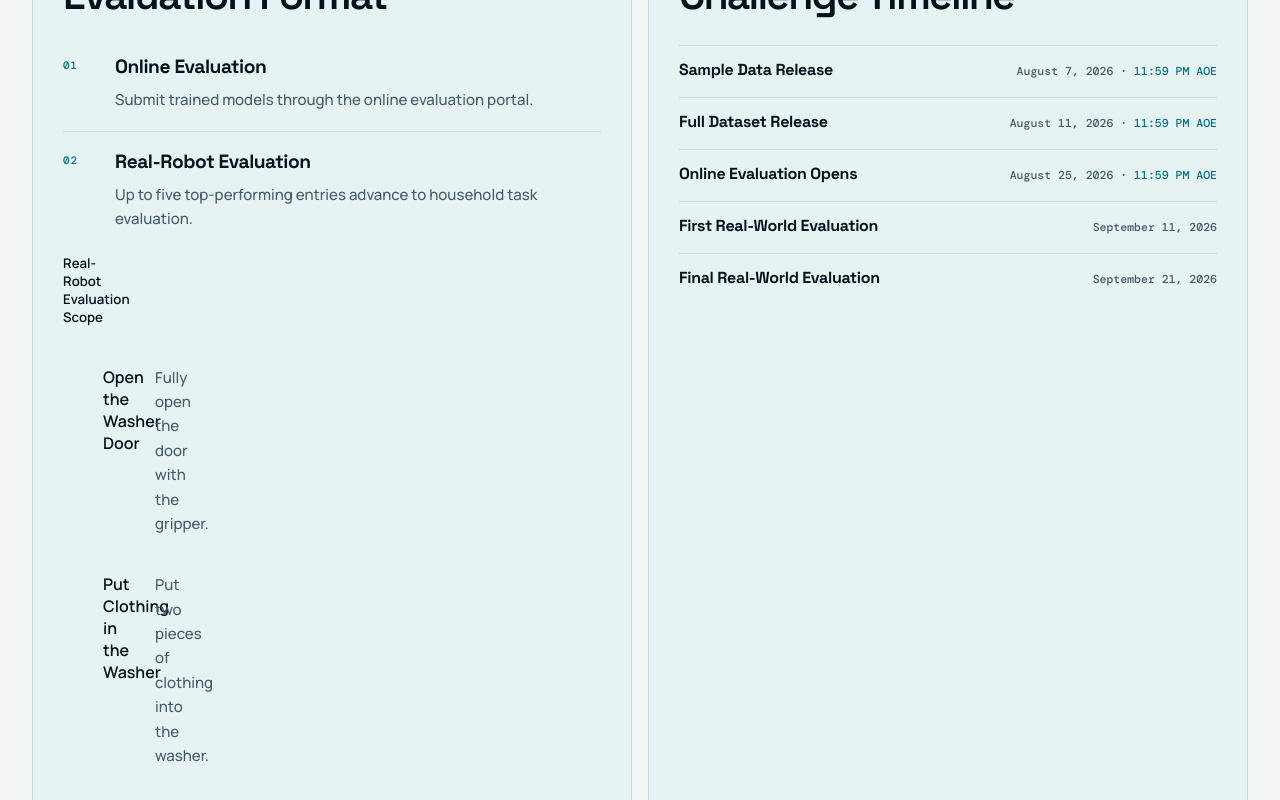
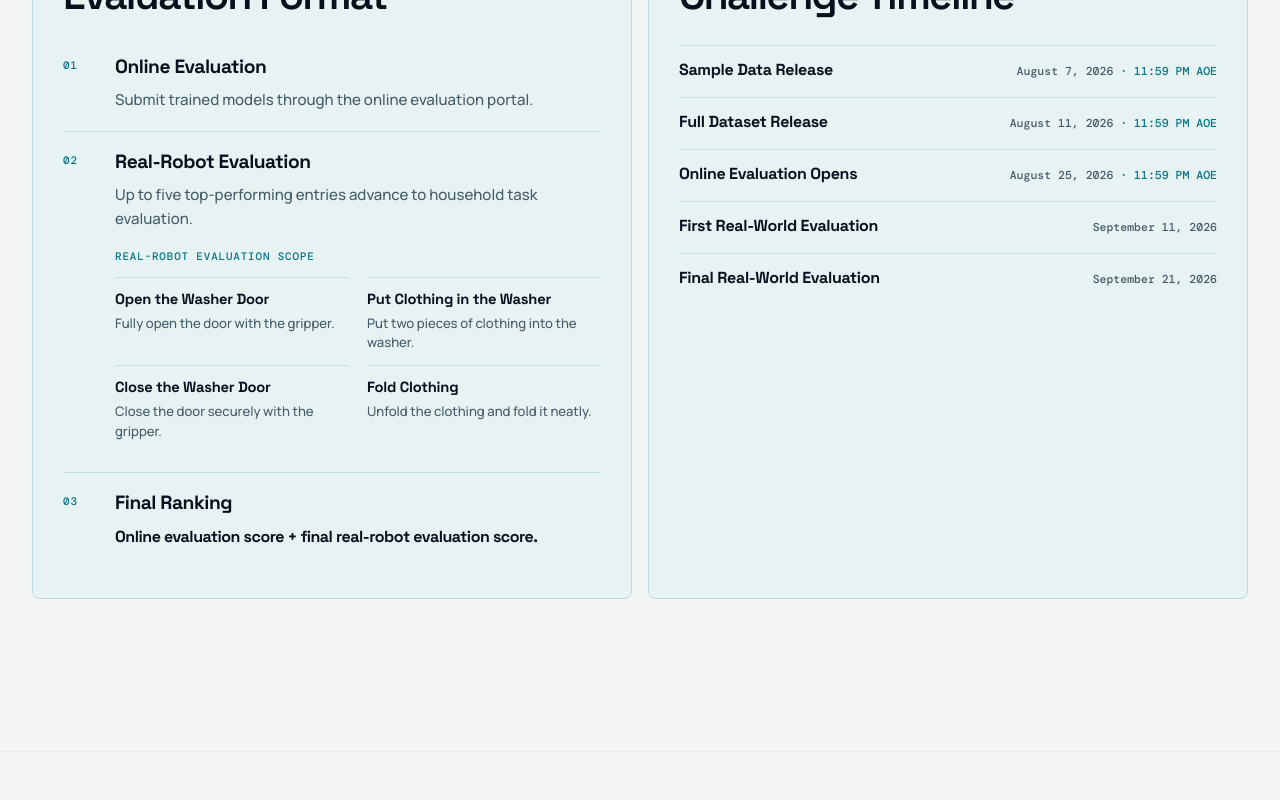
Before and after one commit to bimanual-robot-learning/bimanual-robot-learning.github.io, a React (Vite) app: page / in a window 1280 px wide. Shown: the part 8400-9200 px from the top of the page. Built offline with nearby package versions, Linux system fonts and the light colour scheme.

Commit message:
style: simplify challenge evaluation scope

```diff
--- a/src/App.css
+++ b/src/App.css
@@ -1356,7 +1356,6 @@
 }
 
 .challenge-evaluation > .eyebrow,
-.challenge-tasks > .eyebrow,
 .challenge-timeline > .eyebrow {
   color: var(--cyan-deep);
 }
@@ -1641,7 +1640,6 @@
 }
 
 .challenge-evaluation > h3,
-.challenge-tasks > h3,
 .challenge-timeline > h3 {
   max-width: 760px;
   margin: 0 0 28px;
@@ -1667,32 +1665,26 @@
   list-style: none;
 }
 
-.challenge-flow li {
+.challenge-flow > li {
   display: grid;
   min-width: 0;
   padding: 18px 0;
   align-items: start;
+  color: var(--slate-readable);
   background: transparent;
   border: 0;
   border-radius: 0;
+  font-size: 0.94rem;
+  font-weight: 500;
   grid-template-columns: 40px minmax(0, 1fr);
   column-gap: 12px;
 }
 
-.challenge-task-grid article {
-  min-width: 0;
-  padding: 24px;
-  background: rgba(82, 216, 230, 0.06);
-  border: 1px solid rgba(27, 132, 153, 0.17);
-  border-radius: 6px;
-}
-
-.challenge-flow li + li {
+.challenge-flow > li + li {
   border-top: 1px solid rgba(27, 132, 153, 0.18);
 }
 
-.challenge-flow li > span,
-.challenge-task-grid article > span,
+.challenge-flow > li > span,
 .challenge-timeline li > span {
   display: block;
   margin-bottom: 23px;
@@ -1703,14 +1695,13 @@
   letter-spacing: 0.1em;
 }
 
-.challenge-flow li > span {
+.challenge-flow > li > span {
   margin-bottom: 0;
   padding-top: 3px;
   grid-row: 1 / span 2;
 }
 
-.challenge-flow h4,
-.challenge-task-grid h4 {
+.challenge-flow > li > h4 {
   margin: 0 0 10px;
   color: var(--ink-950);
   font-family: var(--font-display);
@@ -1718,67 +1709,72 @@
   font-weight: 650;
   letter-spacing: -0.025em;
   line-height: 1.2;
-}
-
-.challenge-flow p,
-.challenge-task-grid p {
+  grid-column: 2;
+}
+
+.challenge-flow > li > p {
+  margin: 0;
+  line-height: 1.62;
+  grid-column: 2;
+}
+
+.challenge-evaluation-scope {
+  margin-top: 18px;
+  grid-column: 2;
+}
+
+.challenge-evaluation-scope h5 {
+  margin: 0;
+  color: var(--cyan-deep);
+  font-family: var(--font-mono);
+  font-size: .68rem;
+  font-weight: 650;
+  letter-spacing: .08em;
+  line-height: 1.4;
+  text-transform: uppercase;
+}
+
+.challenge-evaluation-scope ul {
+  display: grid;
+  padding: 0;
+  margin: 12px 0 0;
+  grid-template-columns: repeat(2, minmax(0, 1fr));
+  gap: 0 18px;
+  list-style: none;
+}
+
+.challenge-evaluation-scope li {
+  min-width: 0;
+  padding: 12px 0;
+  border-top: 1px solid rgba(27, 132, 153, .18);
+}
+
+.challenge-evaluation-scope strong {
+  display: block;
+  margin-bottom: 5px;
+  color: var(--ink-950);
+  font-family: var(--font-display);
+  font-size: .92rem;
+  font-weight: 650;
+  letter-spacing: -.015em;
+  line-height: 1.3;
+}
+
+.challenge-evaluation-scope li p {
   margin: 0;
   color: var(--slate-readable);
-  font-size: 0.94rem;
+  font-size: .82rem;
   font-weight: 500;
-  line-height: 1.62;
-}
-
-.challenge-flow h4,
-.challenge-flow p {
-  grid-column: 2;
-}
-
-.challenge-final-ranking {
-  padding: 20px 0 0;
-  margin: 20px 0 0;
-  color: var(--ink-800);
-  font-size: 0.95rem;
-  line-height: 1.6;
-}
-
-.challenge-final-ranking .eyebrow {
-  margin: 0 0 8px;
-  color: var(--cyan-deep);
-}
-
-.challenge-final-ranking strong {
-  display: block;
-  max-width: 880px;
+  line-height: 1.5;
+}
+
+.challenge-ranking-formula {
   color: var(--ink-950);
   font-family: var(--font-display);
   font-size: clamp(1rem, 1.25vw, 1.15rem);
   font-weight: 650;
-  letter-spacing: -0.03em;
+  letter-spacing: -.03em;
   white-space: nowrap;
-}
-
-.challenge-final-ranking > p:last-child {
-  margin: 10px 0 0;
-  color: var(--slate-readable);
-}
-
-.challenge-tasks {
-  margin-bottom: 32px;
-}
-
-.challenge-tasks > .eyebrow {
-  margin: 0 0 8px;
-}
-
-.challenge-task-grid {
-  display: grid;
-  grid-template-columns: repeat(2, minmax(0, 1fr));
-  gap: 14px;
-}
-
-.challenge-task-grid article > span {
-  margin-bottom: 18px;
 }
 
 .challenge-prize-pool {
@@ -2134,7 +2130,7 @@
 }
 
 @media (min-width: 921px) and (max-width: 1199px) {
-  .challenge-final-ranking strong {
+  .challenge-ranking-formula {
     white-space: normal;
   }
 }
@@ -2308,7 +2304,11 @@
     grid-row: auto;
   }
 
-  .challenge-final-ranking strong {
+  .challenge-evaluation-scope ul {
+    grid-template-columns: 1fr;
+  }
+
+  .challenge-ranking-formula {
     white-space: normal;
   }
 
@@ -2521,7 +2521,6 @@
     white-space: normal;
   }
 
-  .challenge-task-grid,
   .challenge-prize-grid,
   .challenge-organizer-grid {
     grid-template-columns: 1fr;
```
Also changed, not shown: 1 other file (tests, documents, lock files or other folders).
